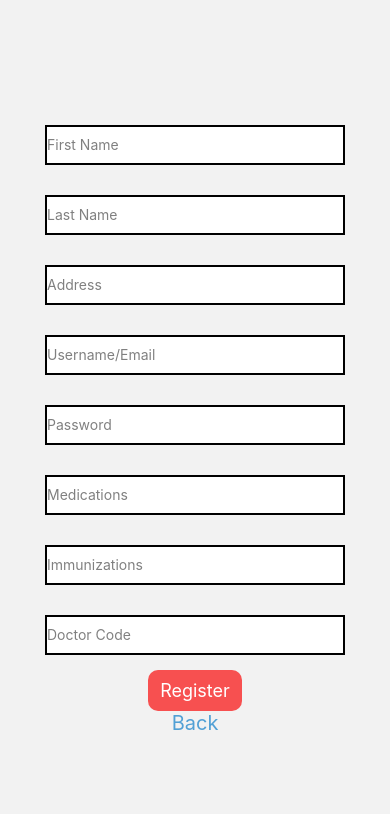
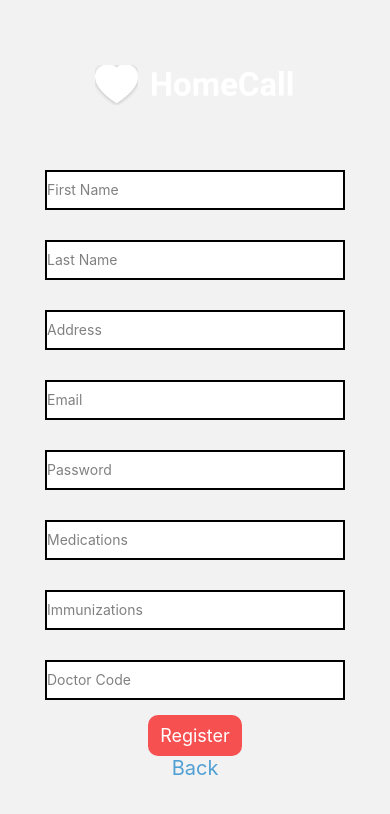
Before and after one commit to ABC-Squared/Asynchronous-Telemedicine, a React Native app in the folder homecall/: screen /Register in a window 390 px wide. Shown: the top 814 px of the page. Built offline with nearby package versions, Linux system fonts and the light colour scheme; no server answers.

Commit message:
user can register

```diff
--- a/homecall/firebase/firebaseMethods.js
+++ b/homecall/firebase/firebaseMethods.js
@@ -15,6 +15,7 @@ export async function registration(email, password, lastName, firstName, address
       .doc(currentUser.uid)
       .set({
         email: currentUser.email,
+        userID: currentUser.uid,
         lastName: lastName,
         firstName: firstName,
         address: address,
@@ -23,7 +24,7 @@ export async function registration(email, password, lastName, firstName, address
         doctorCode: doctorCode
       });
   } catch (err) {
-    Alert.alert("There is something wrong!", err.message);
+    console.error("error", err.message)
   }
 }
 
--- a/homecall/screens/Home.js
+++ b/homecall/screens/Home.js
@@ -1,29 +1,36 @@
 import { useState, useEffect } from 'react';
 import { StyleSheet, Text, View } from 'react-native';
 import Appointment from '../components/Appointment';
-import { db } from '../firebase/firebase';
+import firebase from 'firebase/compat/app';
+
 
 function HomeScreen() {
   const [appointment, setAppointment] = useState([]);
+  let currentUserUID = firebase.auth().currentUser.uid;
 
   function convertToDate(seconds){
     const normalDate = new Date(seconds).toLocaleString('en-GB',{timeZone:'UTC'})
     return normalDate
   }
   useEffect(() => {
-    const ref = db.collection('appointments');
-    ref.onSnapshot((query) => {
-        const objs = [];
-        query.forEach((doc) => {
-          objs.push({
-            id: doc.id,
-            ...doc.data(),
-          });
-        });
-        setAppointment(objs);
-      });
+    const ref = firebase.firestore().collection('appointments');
+
+    // Create a query against the collection where we can match the userID
+    const queryRef = ref.where('userID', '==', currentUserUID);
+
+      queryRef.get().then((querySnapshot) => {
+        // total matched documents
+        const matchedDocs = querySnapshot.size
+        if (matchedDocs) {
+          querySnapshot.docs.forEach(doc => {
+            setAppointment(querySnapshot.docs.map(doc => doc.data()))
+          })
+        } else {
+          console.log("0 documents matched the query")
+        }
+      })
   }, [])
-  // console.log("this is appt", appointment.apptDate.seconds.toDate)
+
   return (
     <View style={styles.container}>
        <View style={styles.upcomingWrapper}>
@@ -32,7 +39,7 @@ function HomeScreen() {
             {appointment.map((obj) => (
               <Appointment text={obj.name} date={convertToDate(obj.apptDate.seconds)} />
             ))}
-          </View>
+      </View>
       </View>
     </View>
   );
--- a/homecall/screens/LoginScreen.js
+++ b/homecall/screens/LoginScreen.js
@@ -25,7 +25,7 @@ const LoginScreen = ({navigation}) => {
           {/* Username field */}
           <TextInput
             autoCapitalize='none'
-            placeholder="Username/Email"
+            placeholder="Email"
             style={styles.loginTextInput}
             placeholderTextColor="gray"
             onChangeText={(email) => setEmail(email)}
--- a/homecall/screens/RegisterScreen.js
+++ b/homecall/screens/RegisterScreen.js
@@ -1,4 +1,4 @@
-import { Alert, StyleSheet, Text, TextInput, View, TouchableOpacity} from 'react-native';
+import {StyleSheet, Text, TextInput, View, TouchableOpacity, Image} from 'react-native';
 import React from 'react';
 import { useState } from 'react';
 import { registration } from '../firebase/firebaseMethods';
@@ -15,10 +15,7 @@ const RegisterScreen = ({navigation}) => {
   const [doctorCode, setDoctorCode] = useState('');
 
   const handlePress = () => {
-    if (!email || !password) {
-      Alert.alert('Email/Password field is required.');
-    }
-
+    console.log("this is the email", email);
     registration(email, password, lastName, firstName, address, medications, immunizations, doctorCode);
     setEmail('');
     setPassword('');
@@ -32,6 +29,8 @@ const RegisterScreen = ({navigation}) => {
 
     return(
         <View style={styles.loginContainer}>
+
+          <Image style={styles.logoContainer} source={require(`../assets/homecalllogo.png`)} />
           {/* First Name field */}
           <TextInput
             autoCapitalize='none'
@@ -61,7 +60,7 @@ const RegisterScreen = ({navigation}) => {
           {/* Username field */}
           <TextInput
             autoCapitalize='none'
-            placeholder="Username/Email"
+            placeholder="Email"
             style={styles.loginTextInput}
             secureTextEntry={false}
             placeholderTextColor="gray"
@@ -103,7 +102,7 @@ const RegisterScreen = ({navigation}) => {
             style={styles.loginTextInput}
             placeholderTextColor="gray"
             secureTextEntry={false}
-            onChangeText={(doctorCode) => setPassword(setDoctorCode)}
+            onChangeText={(doctorCode) => setDoctorCode(doctorCode)}
             />
 
           {/* Login Button */}
@@ -216,5 +215,10 @@ const styles = StyleSheet.create({
     registerButtonStyle : {
         fontSize: 15,
         color: '#51A0D5'
+    },
+    logoContainer : {
+      width: 200,
+      height: 40,
+      marginBottom: 50
     }
   });
```
